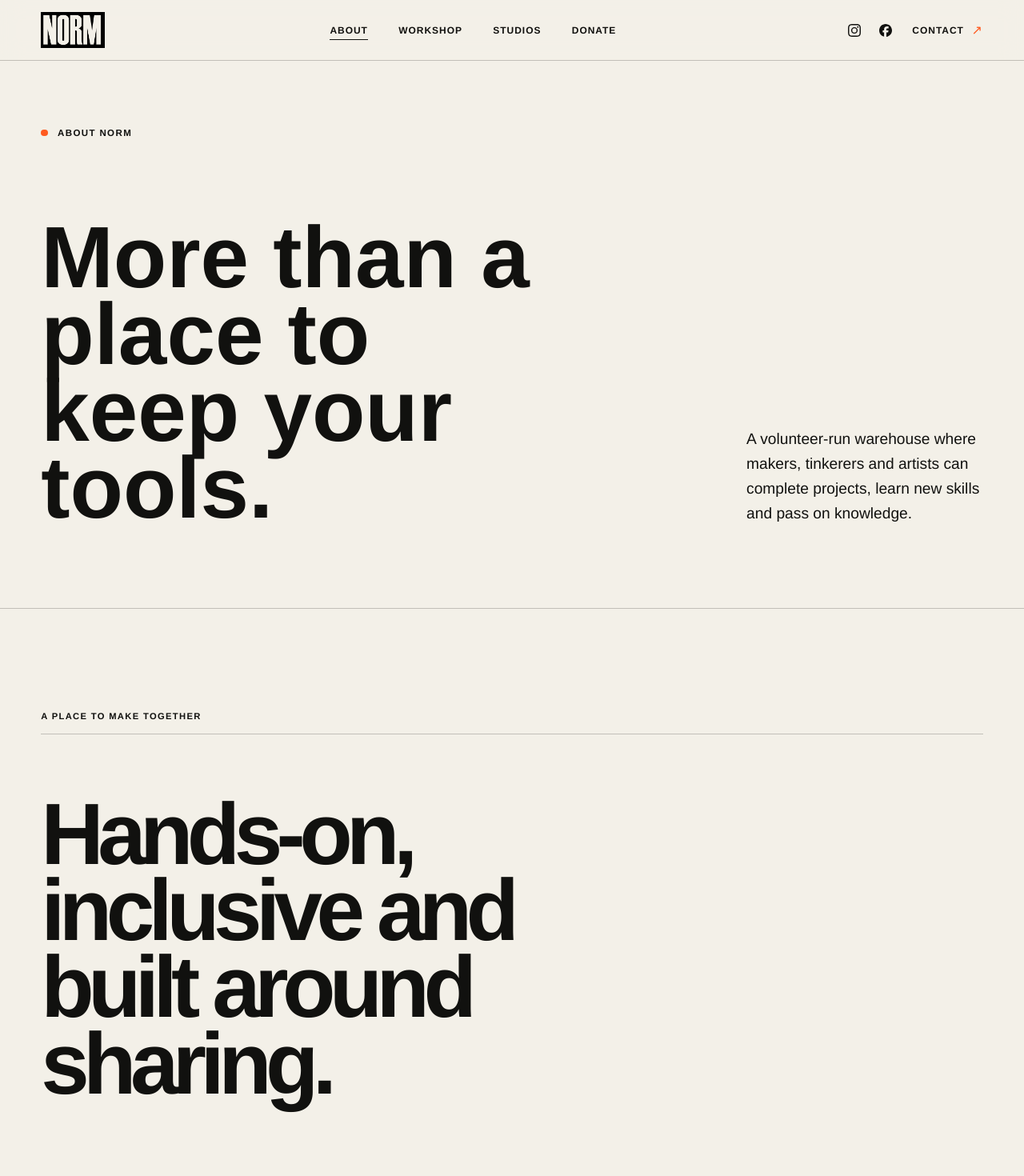
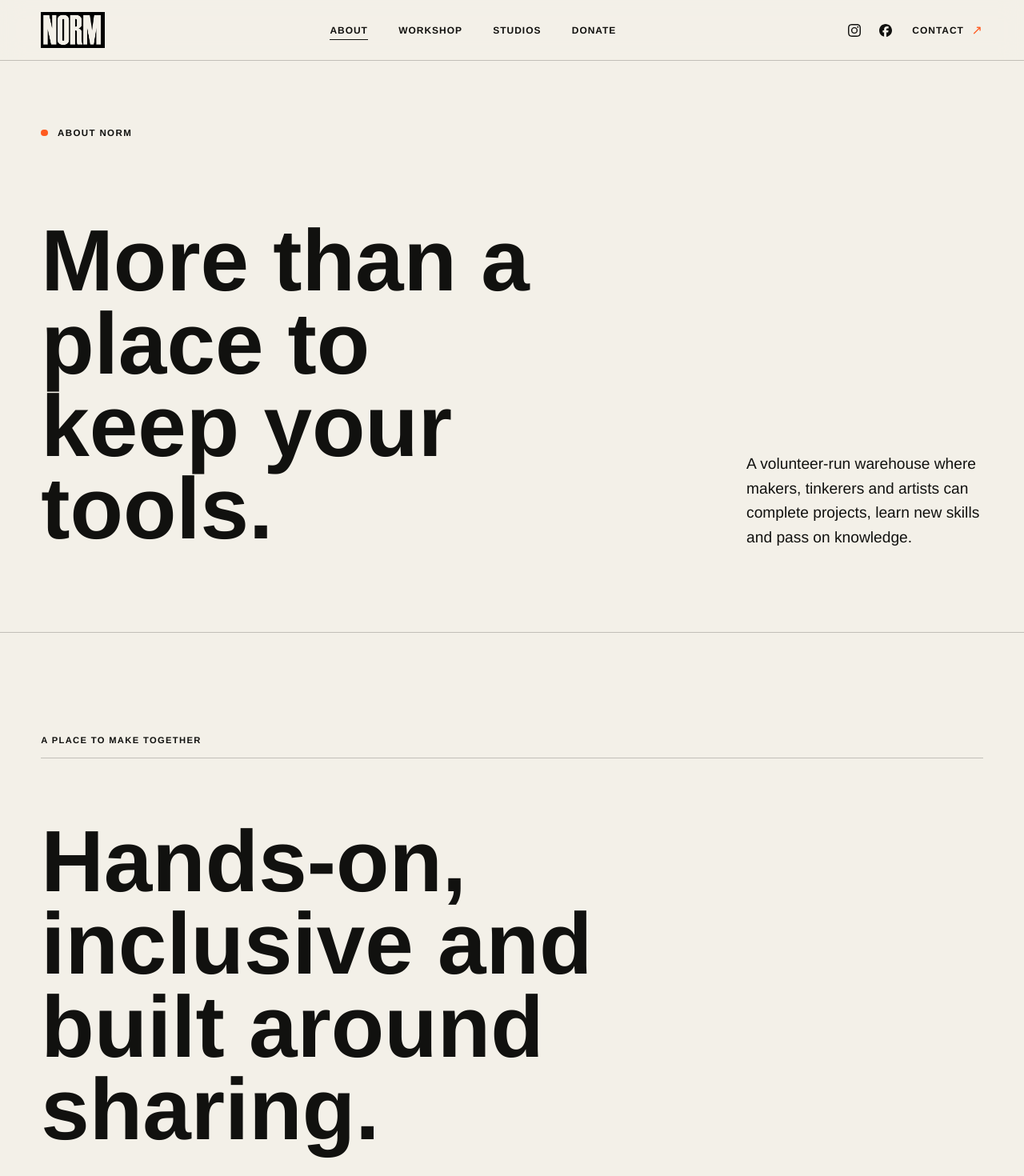
Before and after one commit to nigelheap/norm-modern, a Vue app: page /about in a window 1280 px wide. Shown: the top 1470 px of the page at 80% size. Built offline with nearby package versions, Linux system fonts and the light colour scheme.

Commit message:
trade
Signed-off-by: Nigel <nigel.c.heap@gmail.com>

```diff
--- a/src/assets/main.css
+++ b/src/assets/main.css
@@ -240,10 +240,10 @@ select {
 .donate-copy h2,
 .contact-section h2 {
   margin: 0;
-  font-size: clamp(3.5rem, 8.5vw, 9.5rem);
+  font-size: clamp(3.5rem, 8.5vw, 7.5rem);
   font-weight: 600;
-  letter-spacing: -0.07em;
-  line-height: 0.88;
+  letter-spacing: 0;
+  line-height: 0.95;
 }
 
 .hero h1 {
@@ -1017,10 +1017,10 @@ select {
 .page-hero h1 {
   max-width: 11ch;
   margin: 0;
-  font-size: clamp(4rem, 8.5vw, 9rem);
+  font-size: clamp(4rem, 8.5vw, 7rem);
   font-weight: 600;
   letter-spacing: 0em;
-  line-height: 0.88;
+  line-height: 0.95;
 }
 
 .page-intro {
```
